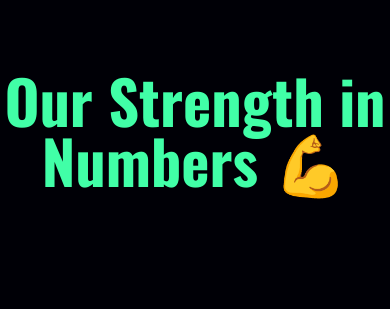
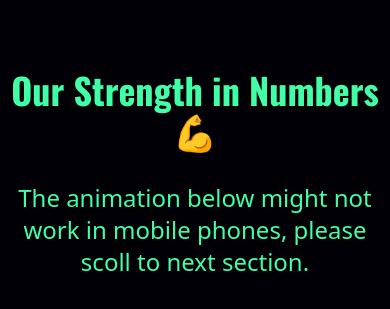
Before and after one commit to Kaif-S/galaxyfitness, a Next.js app: page / in a window 390 px wide. Shown: the part 737-1046 px from the top of the page. Built offline with nearby package versions, Linux system fonts and the light colour scheme.

Commit message:
feat: update StatsGrid height dynamically and improve layout responsiveness

```diff
--- a/app/components/StatsGrid.tsx
+++ b/app/components/StatsGrid.tsx
@@ -33,10 +33,11 @@ export default function ScrollCards() {
   return (
     <section
       ref={containerRef}
-      className="relative h-[350vh]"
+      className="relative"
+      style={{ height: `${cards.length * 100}svh` }}
     >
       {/* Sticky Container */}
-      <div className="sticky top-0 flex h-screen items-center justify-center overflow-hidden">
+      <div className="sticky top-0 flex h-svh items-center justify-center overflow-hidden">
         {cards.map((card, index) => (
           <Card key={index} card={card} index={index} scrollYProgress={scrollYProgress} />
         ))}
@@ -45,7 +46,7 @@ export default function ScrollCards() {
   );
 }
 
-function Card({ card, index, scrollYProgress }: { card: typeof cards[0]; index: number; scrollYProgress: any }) {
+function Card({ card, index, scrollYProgress }: { card: typeof cards[0]; index: number; scrollYProgress: ReturnType<typeof useScroll>["scrollYProgress"] }) {
   const sectionStart = 0.15; // delay before first card
 const availableRange = 1 - sectionStart;
 
@@ -79,7 +80,7 @@ const end =
   return (
     <motion.div
       style={{ opacity, y, scale }}
-      className="absolute flex w-[90%] max-w-2xl flex-col items-center rounded-3xl border border-primary/20 bg-white/10 p-10 text-center -translate-y-10 backdrop-blur-md"
+      className="absolute z-10 transform-gpu flex w-[90%] max-w-2xl flex-col items-center rounded-3xl border border-primary/20 bg-white/10 p-10 text-center -translate-y-10 backdrop-blur-md"
     >
       <h2 className="mb-4 text-5xl font-bold text-primary">
         {card.title}
--- a/app/page.tsx
+++ b/app/page.tsx
@@ -8,7 +8,8 @@ export default function Home() {
     <main className="h-screen">
       <Navbar/>
       <HeroSection/>
-      <h2 className="text-primary text-6xl font-bold font-oswald text-center mt-8">Our Strength in Numbers 💪</h2>
+      <h2 className="text-primary lg:text-6xl text-4xl font-bold font-oswald text-center mt-8">Our Strength in Numbers 💪</h2>
+      <span className="text-primary text-2xl block lg:hidden text-center mt-8">The animation below might not work in mobile phones, please scoll to next section.</span>
       <StatsGrid/>
       <h1 className="text-primary">hello world</h1>
     </main>
```
